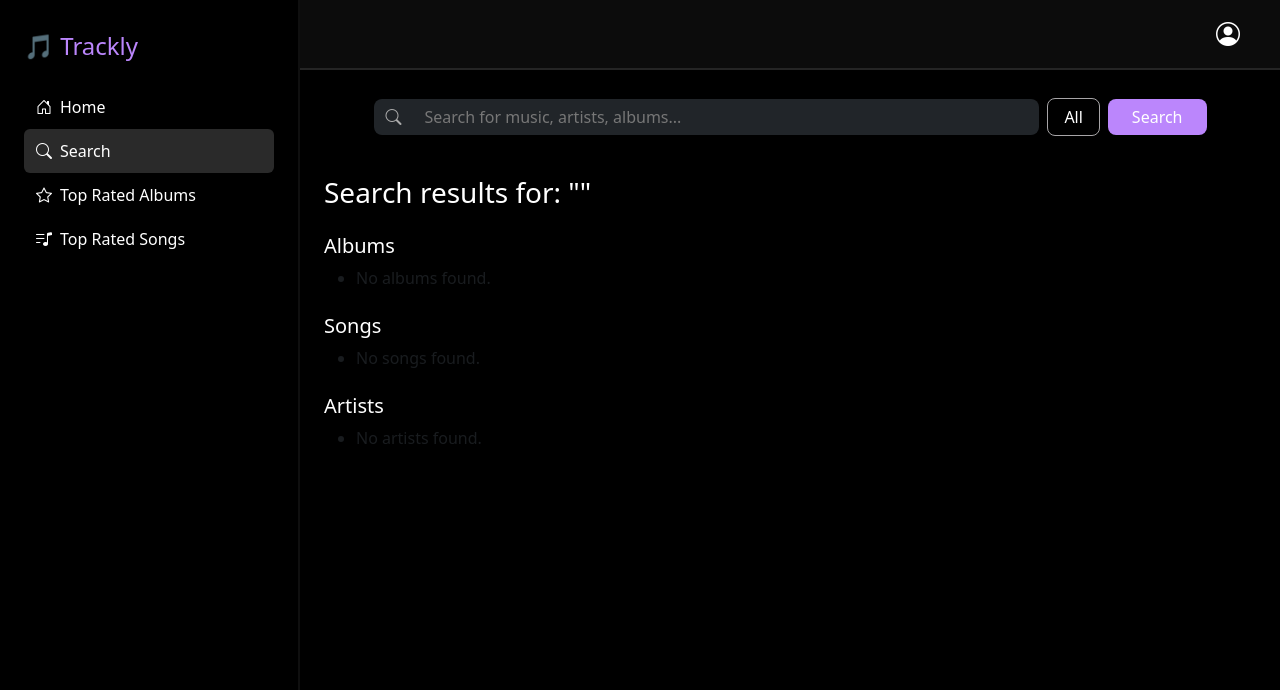
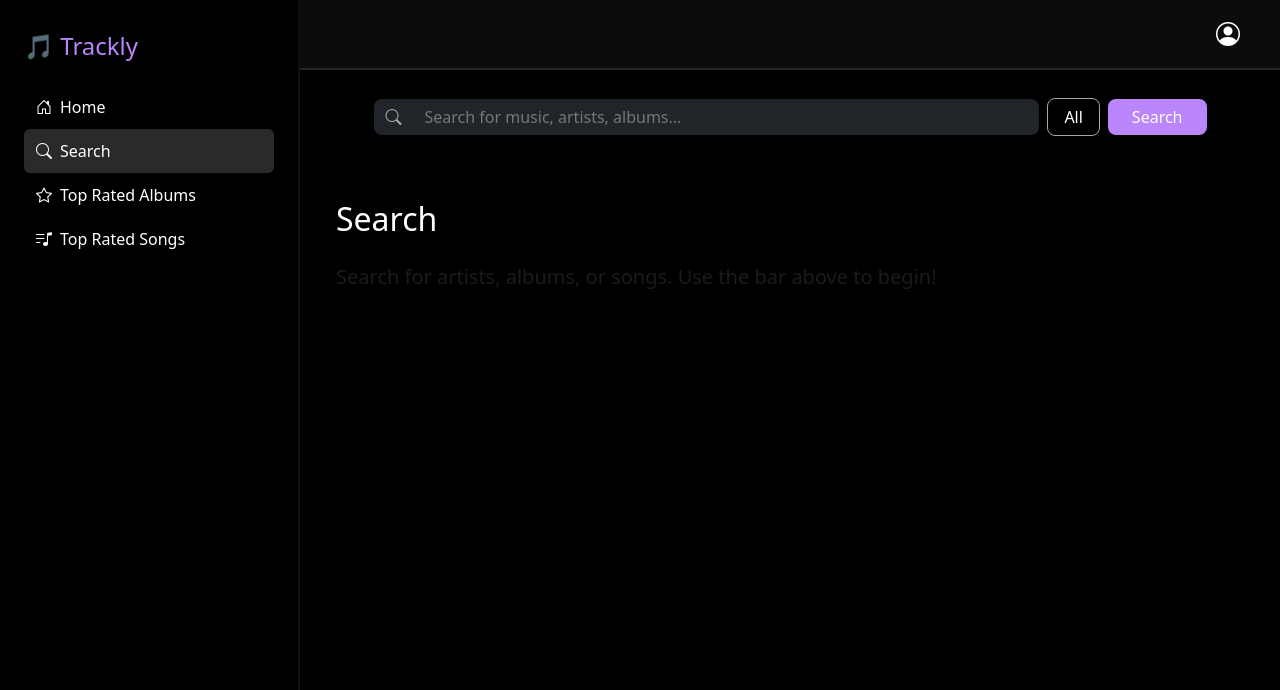
Before and after one commit to Terrychv/music-app-daw, a Django app: page /catalog/search/ in a window 1280 px wide. Shown: the top 690 px of the page. Run offline with Django 5.2, Linux system fonts and the light colour scheme; data that the repository does not hold is empty; parts of the project's set-up code (start-up, migrations or seed data) failed here and were passed over.

Commit message:
Funcionalidad de la seccion search , pendiente revisar el diseño y enlaces a los datos

```diff
--- a/catalog/templates/catalog/base.html
+++ b/catalog/templates/catalog/base.html
@@ -33,12 +33,12 @@
                 </a>
             </li>
             <li class="nav-item">
-                <a href="{% url 'top_albums' %}" class="nav-link text-white d-flex align-items-center">
+                <a href="{% url 'top_albums' %}" class="nav-link text-white d-flex align-items-center {% if request.path == '/catalog/top_albums/' %}active{% endif %}">
                     <i class="bi bi-star me-2"></i> Top Rated Albums
                 </a>
             </li>
             <li class="nav-item">
-                <a href="{% url 'top_canciones' %}" class="nav-link text-white d-flex align-items-center">
+                <a href="{% url 'top_canciones' %}" class="nav-link text-white d-flex align-items-center {% if request.path == '/catalog/top_canciones/' %}active{% endif %}">
                     <i class="bi bi-music-note-list me-2"></i> Top Rated Songs
                 </a>
             </li>
@@ -49,7 +49,7 @@
         <small class="text-uppercase mb-1">Your Activity</small>
         <ul class="nav flex-column mb-4">
             <li class="nav-item">
-                <a href="#" class="nav-link text-white d-flex align-items-center">
+                <a href="#" class="nav-link text-white d-flex align-items-center ">
                     <i class="bi bi-chat-dots me-2"></i> My Comments
                 </a>
             </li>
@@ -71,17 +71,17 @@
         <small class="text-uppercase mb-1">Create</small>
         <ul class="nav flex-column mb-4">
             <li class="nav-item">
-                <a href="{% url 'form_artista' %}" class="nav-link text-white d-flex align-items-center">
+                <a href="{% url 'form_artista' %}" class="nav-link text-white d-flex align-items-center {% if request.path == '/catalog/artist/form/' %}active{% endif %}">
                     <i class="bi bi-chat-dots me-2"></i> Add Artist
                 </a>
             </li>
             <li class="nav-item">
-                <a href="{% url 'form_album' %}" class="nav-link text-white d-flex align-items-center">
+                <a href="{% url 'form_album' %}" class="nav-link text-white d-flex align-items-center {% if request.path == '/catalog/album/form/' %}active{% endif %}">
                     <i class="bi bi-disc me-2"></i> Add Album
                 </a>
             </li>
             <li class="nav-item">
-                <a href="{% url 'form_cancion' %}" class="nav-link text-white d-flex align-items-center">
+                <a href="{% url 'form_cancion' %}" class="nav-link text-white d-flex align-items-center {% if request.path == '/catalog/song/form/' %}active{% endif %}">
                     <i class="bi bi-music-note-beamed me-2"></i> Add Song
                 </a>
             </li>
--- a/catalog/templates/catalog/buscar_contenido.html
+++ b/catalog/templates/catalog/buscar_contenido.html
@@ -2,7 +2,7 @@
 {% load static %}
 
 {% block extra_head %}
-<link rel="stylesheet" href="">
+<link rel="stylesheet" href="{% static 'catalog/css/buscar_contenido.css' %}">
 {% endblock %}
 
 
@@ -11,33 +11,77 @@
 {% endblock %}
 
 
+
 {% block content %}
-<h3 class="text-white">Search results for: "{{ query }}"</h3>
+<div class="container mt-4">
+    <h2 class="mb-4 text-white">Search</h2>
 
-<h5 class="text-white mt-4">Albums</h5>
-<ul>
-    {% for album in albums %}
-    <li class="text-white">{{ album.title }}</li>
-    {% empty %}
-    <li class="text-muted">No albums found.</li>
-    {% endfor %}
-</ul>
+    {% if initial %}
+    <p class="text-muted fs-5">Search for artists, albums, or songs. Use the bar above to begin!</p>
+    {% endif %}
 
-<h5 class="text-white mt-4">Songs</h5>
-<ul>
-    {% for song in songs %}
-    <li class="text-white">{{ song.title }}</li>
-    {% empty %}
-    <li class="text-muted">No songs found.</li>
-    {% endfor %}
-</ul>
+    {% if query and not initial %}
+    <h3 class="text-white mb-4">Search results for <strong class="text-purple">"{{ query }}"</strong></h3>
+    {% endif %}
 
-<h5 class="text-white mt-4">Artists</h5>
-<ul>
-    {% for artist in artists %}
-    <li class="text-white">{{ artist.name }}</li>
-    {% empty %}
-    <li class="text-muted">No artists found.</li>
-    {% endfor %}
-</ul>
+    {% if artists %}
+    <h4 class="text-purple mt-5">🎤 Artists</h4>
+    <div class="row row-cols-1 row-cols-md-3 g-4 mb-4">
+        {% for artist in artists %}
+        <div class="col">
+            <div class="card h-100 shadow-sm bg-dark text-white border-0">
+                <img src="{{ artist.image.url }}" class="card-img-top" alt="{{ artist.name }}"
+                    style="height: 200px; object-fit: cover;">
+                <div class="card-body">
+                    <h5 class="card-title">{{ artist.name }}</h5>
+                    <p class="card-text">{{ artist.bio|truncatewords:20 }}</p>
+                    <a href="{% url 'detalle_artista' artist.id %}" class="btn btn-purple w-100">View Artist</a>
+                </div>
+            </div>
+        </div>
+        {% endfor %}
+    </div>
+    {% endif %}
+
+    {% if albums %}
+    <h4 class="text-purple mt-5">💿 Albums</h4>
+    <div class="row row-cols-1 row-cols-md-3 g-4 mb-4">
+        {% for album in albums %}
+        <div class="col">
+            <div class="card h-100 shadow-sm bg-dark text-white border-0">
+                <img src="{{ album.cover_image.url }}" class="card-img-top" alt="{{ album.title }}"
+                    style="height: 200px; object-fit: cover;">
+                <div class="card-body">
+                    <h5 class="card-title">{{ album.title }}</h5>
+                    <p class="card-text">By {{ album.artist.name }}</p>
+                    <a href="{% url 'detalle_album' album.id %}" class="btn btn-purple w-100">View Album</a>
+                </div>
+            </div>
+        </div>
+        {% endfor %}
+    </div>
+    {% endif %}
+
+    {% if songs %}
+    <h4 class="text-purple mt-5">🎵 Songs</h4>
+    <div class="row row-cols-1 row-cols-md-3 g-4 mb-4">
+        {% for song in songs %}
+        <div class="col">
+            <div class="card h-100 shadow-sm bg-dark text-white border-0">
+                <div class="card-body">
+                    <h5 class="card-title">{{ song.title }}</h5>
+                    <p class="card-text">Artist: {{ song.artist.name }}</p>
+                    <p class="card-text">Album: {{ song.album.title }}</p>
+                    <a href="{% url 'detalle_album' song.album.id %}" class="btn btn-purple w-100">Listen</a>
+                </div>
+            </div>
+        </div>
+        {% endfor %}
+    </div>
+    {% endif %}
+
+    {% if query and not artists and not albums and not songs and not initial %}
+    <p class="text-warning">No results found for "<strong>{{ query }}</strong>".</p>
+    {% endif %}
+</div>
 {% endblock %}
--- a/catalog/templates/partials/barra-busqueda.html
+++ b/catalog/templates/partials/barra-busqueda.html
@@ -11,7 +11,7 @@
             <input type="search" name="q"
                    class="form-control bg-dark text-white border-0"
                    placeholder="Search for music, artists, albums..."
-                   aria-label="Search">
+                   aria-label="Search" required>
         </div>
 
         <!-- Botón "All" -->
--- a/catalog/views.py
+++ b/catalog/views.py
@@ -29,20 +29,27 @@ def catalogo_albums(request):
     })
 
 def buscar_contenido(request):
-    query = request.GET.get('q', '')
+    query = request.GET.get('q')
 
+    # Si no hay búsqueda o está vacía (espacios), no se muestran resultados
+    if not query or query.strip() == '':
+        return render(request, 'catalog/buscar_contenido.html', {
+            'initial': True,
+            'query': None,  # AÑADIR ESTO para que el template no lo use
+        })
+
+    # Búsqueda válida
     albums = Album.objects.filter(title__icontains=query)
     songs = Song.objects.filter(title__icontains=query)
     artists = Artist.objects.filter(name__icontains=query)
 
-    context = {
-        'query': query,
+    return render(request, 'catalog/buscar_contenido.html', {
+        'query': query.strip(),
         'albums': albums,
         'songs': songs,
         'artists': artists,
-    }
-
-    return render(request, 'catalog/buscar_contenido.html', context)
+        'initial': False
+    })
 
 def top_albums(request):
     sort_option = request.GET.get('sort', 'highest_rated')
```
Also changed, not shown: static/catalog/css/buscar_contenido.css (added).
